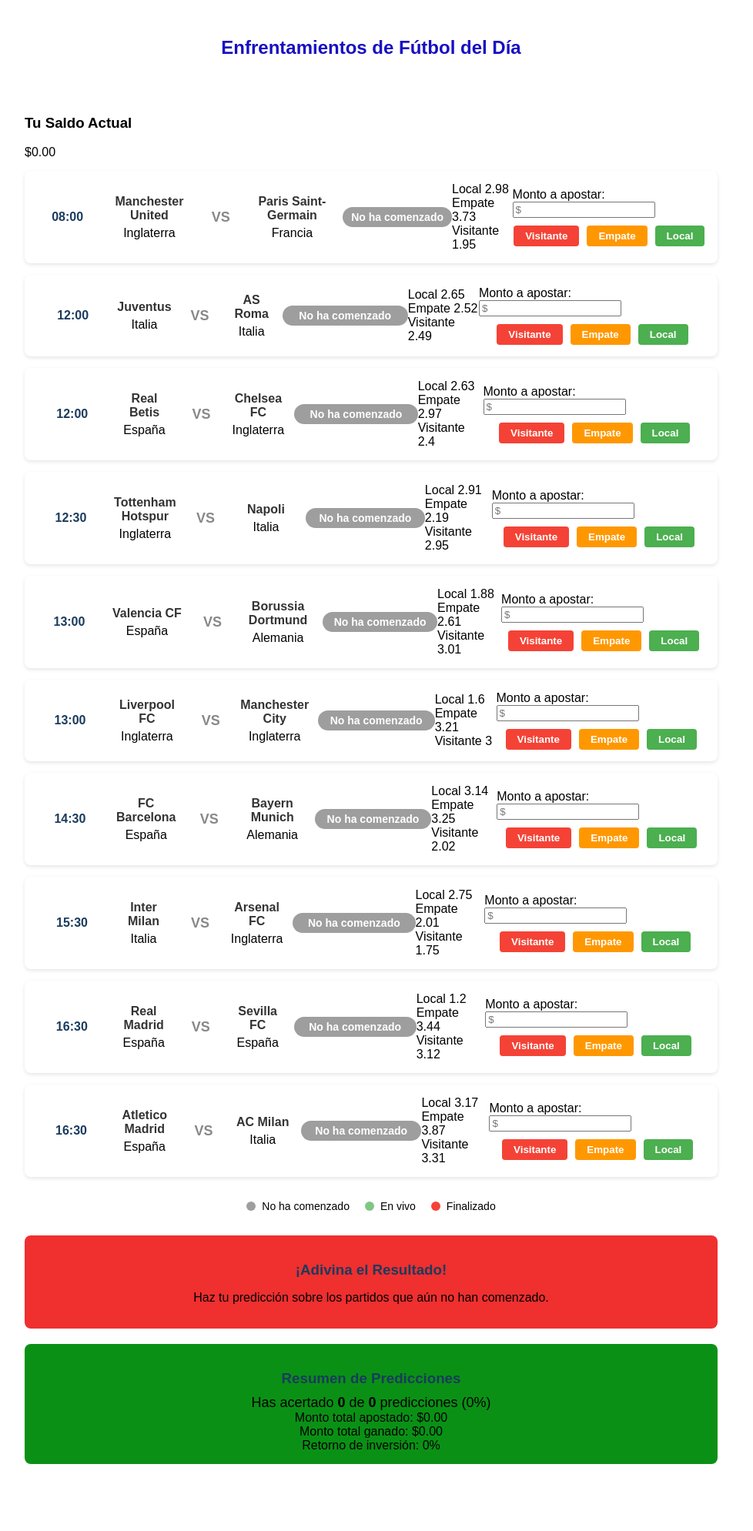
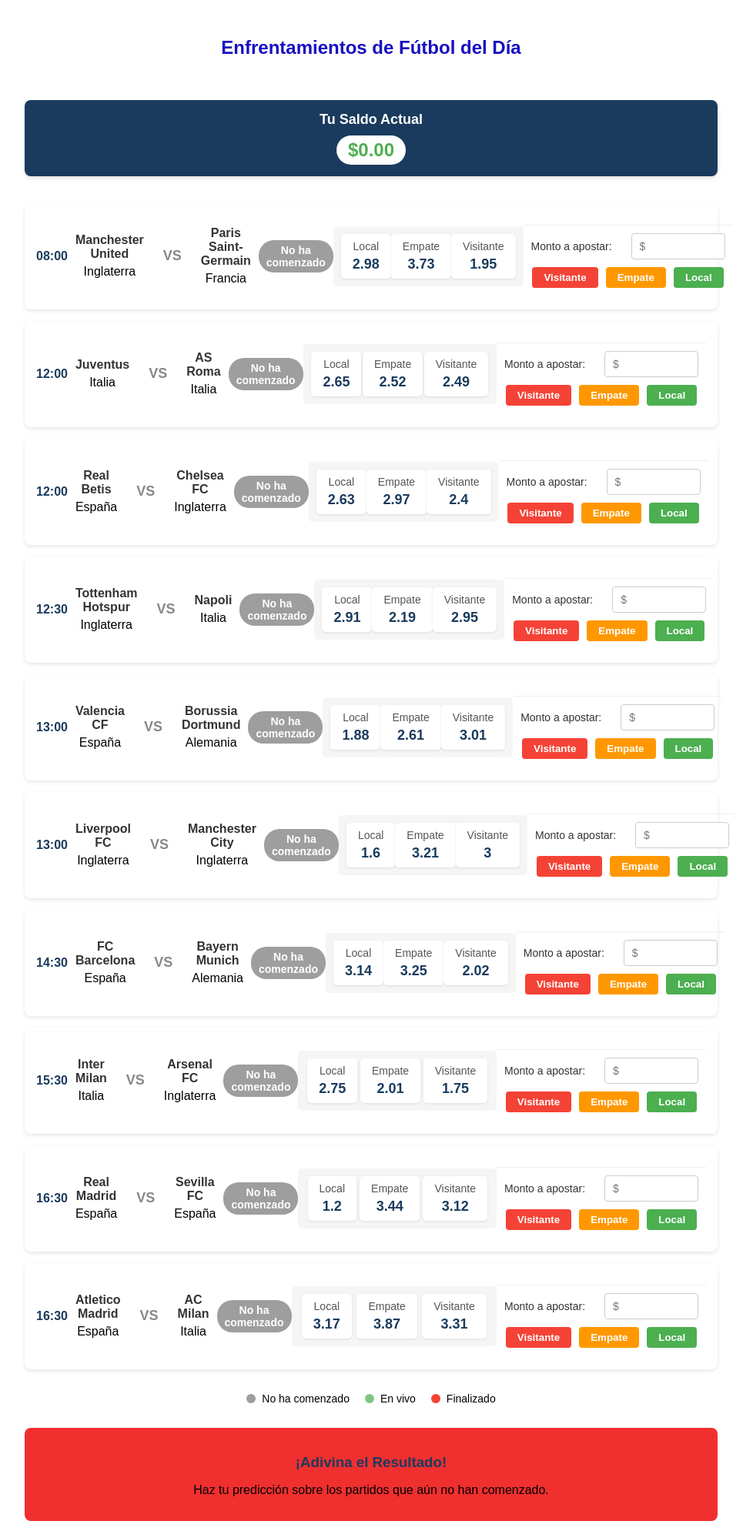
Before and after one commit to Mauricio50-byte/SportsBets360FMK-Plataforma-de-Apuestas-Deportivas, a PHP site: template VISTAS/View/Futbol.html in a window 1280 px wide. Shown: the top 1989 px of the page at 77% size, without its empty margins (158-1136 px from the left). Before the commit the page ends 1902 px from the top, so only its background shows below. Run offline with PHP 8.4, Linux system fonts and the light colour scheme; the template is opened without the code that fills it, so the values that code supplies are empty.

Commit message:
style(Futbol.css): Se agregaron los estilos faltantes para las apuestas y el resumen financiero.
Se agregaron nuevos estilos CSS para las secciones de cuotas, apuestas, saldo y resumen financiero para mejorar la interfaz de usuario. Mejore la adaptabilidad en dispositivos móviles ajustando el diseño y el espaciado.

```diff
--- a/VISTAS/Css/Futbol.css
+++ b/VISTAS/Css/Futbol.css
@@ -278,3 +278,185 @@
     content: "🎯 ";
     margin-right: 5px;
 }
+
+/* Estilos adicionales faltantes */
+
+/* Estilos para cuotas y apuestas */
+.cuotas-container {
+    display: flex;
+    justify-content: space-around;
+    margin: 15px 0;
+    padding: 10px;
+    background-color: #f5f5f5;
+    border-radius: 5px;
+    width: 100%;
+}
+
+.cuota-item {
+    display: flex;
+    flex-direction: column;
+    align-items: center;
+    padding: 8px 15px;
+    border-radius: 5px;
+    background-color: #fff;
+    box-shadow: 0 1px 3px rgba(0,0,0,0.1);
+    transition: transform 0.2s ease;
+}
+
+.cuota-item:hover {
+    transform: translateY(-2px);
+    box-shadow: 0 3px 6px rgba(0,0,0,0.15);
+}
+
+.cuota-texto {
+    font-size: 14px;
+    color: #555;
+    margin-bottom: 5px;
+}
+
+.cuota-valor {
+    font-size: 18px;
+    font-weight: bold;
+    color: #1a3b5d;
+}
+
+/* Formulario de apuesta */
+.apuesta-form {
+    width: 100%;
+    padding: 10px;
+    margin-top: 10px;
+    border-top: 1px solid #eee;
+}
+
+.form-group {
+    margin-bottom: 10px;
+    display: flex;
+    align-items: center;
+    justify-content: center;
+    gap: 10px;
+}
+
+.form-group label {
+    font-size: 14px;
+    color: #333;
+    min-width: 120px;
+}
+
+.monto-apuesta {
+    padding: 8px 10px;
+    border: 1px solid #ccc;
+    border-radius: 4px;
+    width: 100px;
+    font-size: 14px;
+}
+
+.monto-apuesta:focus {
+    border-color: #3498db;
+    outline: none;
+    box-shadow: 0 0 0 2px rgba(52, 152, 219, 0.2);
+}
+
+/* Estilos para la información de apuesta */
+.apuesta-info {
+    margin-top: 10px;
+    padding: 10px;
+    background-color: #f8f9fa;
+    border-radius: 5px;
+    width: 100%;
+}
+
+.monto-apostado {
+    font-size: 14px;
+    margin: 5px 0;
+    color: #555;
+}
+
+.posible-ganancia {
+    font-size: 14px;
+    color: #2ecc71;
+    font-weight: bold;
+}
+
+/* Estilos para el resultado */
+.resultado {
+    margin-top: 5px;
+    font-size: 16px;
+    font-weight: bold;
+    color: white;
+}
+
+/* Estilos para saldo del usuario */
+.saldo-container {
+    background-color: #1a3b5d;
+    color: white;
+    padding: 15px;
+    border-radius: 8px;
+    margin-bottom: 20px;
+    text-align: center;
+    box-shadow: 0 3px 6px rgba(0,0,0,0.1);
+}
+
+.saldo-container h3 {
+    margin: 0 0 10px 0;
+    font-size: 18px;
+}
+
+.saldo {
+    font-size: 24px;
+    font-weight: bold;
+    color: #4caf50;
+    background-color: white;
+    padding: 5px 15px;
+    border-radius: 30px;
+    display: inline-block;
+}
+
+/* Estilos para resumen financiero */
+.resumen-financiero {
+    margin-top: 15px;
+    padding: 10px;
+    background-color: white;
+    border-radius: 5px;
+    color: #333;
+    text-align: left;
+}
+
+.resumen-financiero div {
+    margin: 5px 0;
+    font-size: 14px;
+}
+
+/* Mejoras para responsive */
+@media (max-width: 768px) {
+    .enfrentamiento {
+        flex-direction: column;
+        gap: 10px;
+    }
+
+    .horario, .estado {
+        width: 100%;
+        margin: 5px 0;
+    }
+
+    .equipos {
+        flex-direction: column;
+        gap: 10px;
+    }
+
+    .versus {
+        margin: 10px 0;
+    }
+
+    .equipo {
+        width: 100%;
+    }
+
+    .prediccion-botones {
+        flex-direction: column;
+        gap: 5px;
+    }
+
+    .btn-prediccion {
+        width: 100%;
+    }
+}
```
